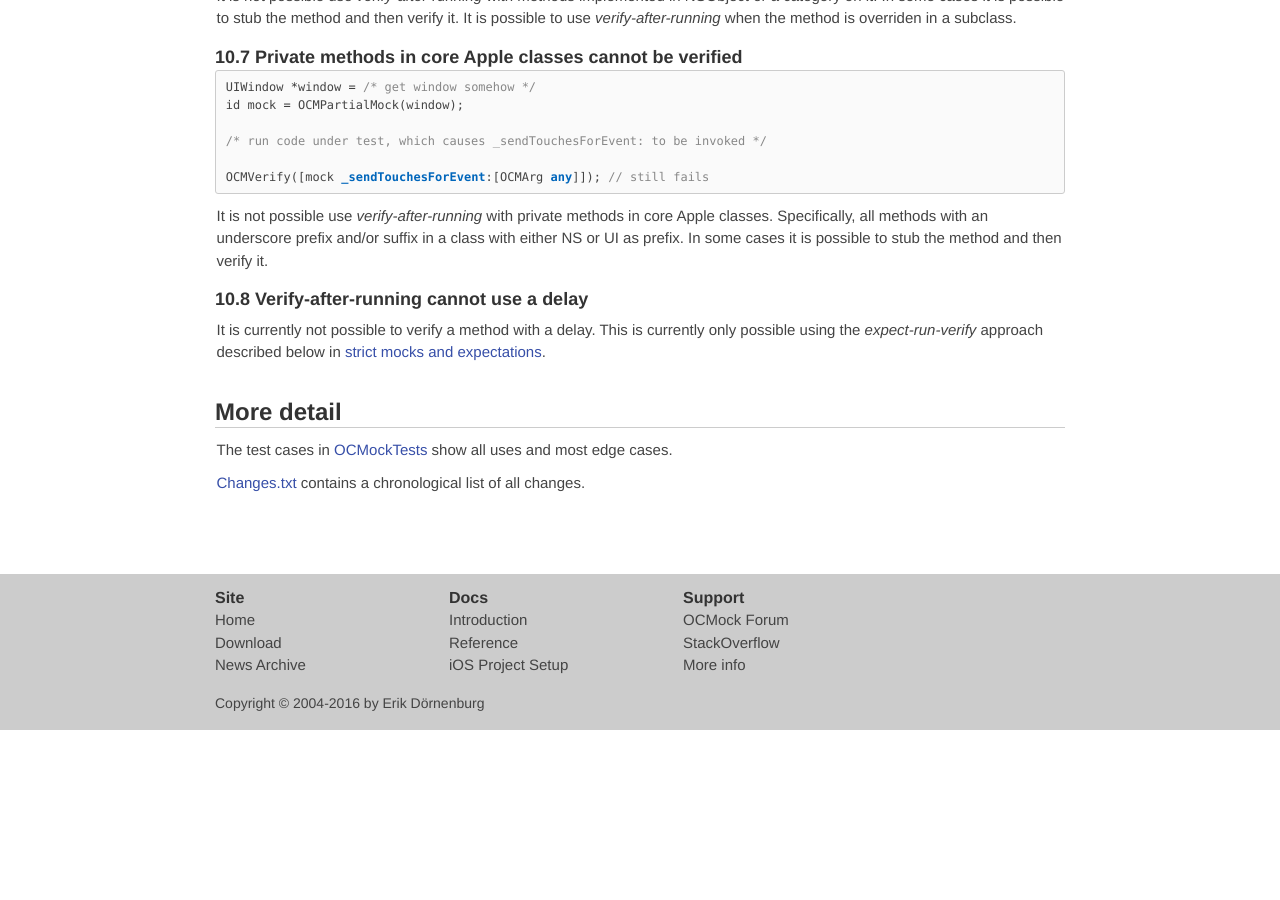
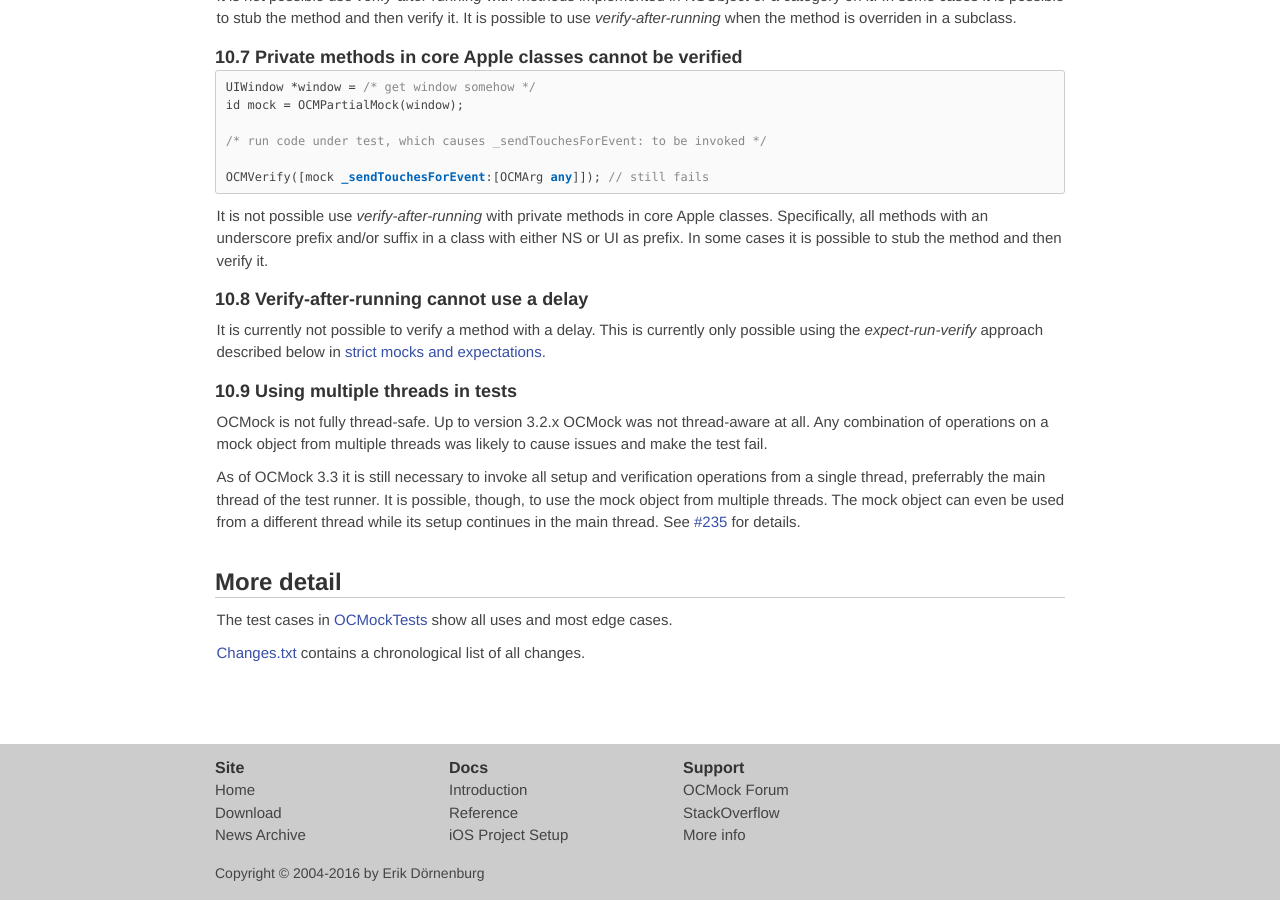
Before and after one commit to erikdoe/ocmock, a Jekyll site: the page built from reference.html, in a window 1280 px wide and 900 px high, scrolled down 10388 px. Built offline with Jekyll 4.4.1, drawn with Linux system fonts in a browser that asks for light colours; comment, search, counter and statistics services are not loaded; before the commit the page ends 11118 px from its top, so only the background shows below that.

Commit message:
Added documentation for new thread-aware code.

```diff
--- a/reference.html
+++ b/reference.html
@@ -611,6 +611,13 @@ OCMVerify([mock _sendTouchesForEvent:[OCMArg any]]); // still fails
 <p>It is currently not possible to verify a method with a delay. This is currently only possible using the <i>expect-run-verify</i> approach described below in <a href="#strict-mocks-and-expectations">strict mocks and expectations</a>.
 
 
+<h3 class="numbered">Using multiple threads in tests</h3>
+
+<p>OCMock is not fully thread-safe. Up to version 3.2.x OCMock was not thread-aware at all. Any combination of operations on a mock object from multiple threads was likely to cause issues and make the test fail.
+
+<p>As of OCMock 3.3 it is still necessary to invoke all setup and verification operations from a single thread, preferrably the main thread of the test runner. It is possible, though, to use the mock object from multiple threads. The mock object can even be used from a different thread while its setup continues in the main thread. See <a href="https://github.com/erikdoe/ocmock/pull/235">#235</a> for details.
+
+
 <h2>More detail</h2>
 
 <p>The test cases in <a href="https://github.com/erikdoe/ocmock/blob/master/Source/OCMockTests">OCMockTests</a> show all uses and most edge cases.
```
